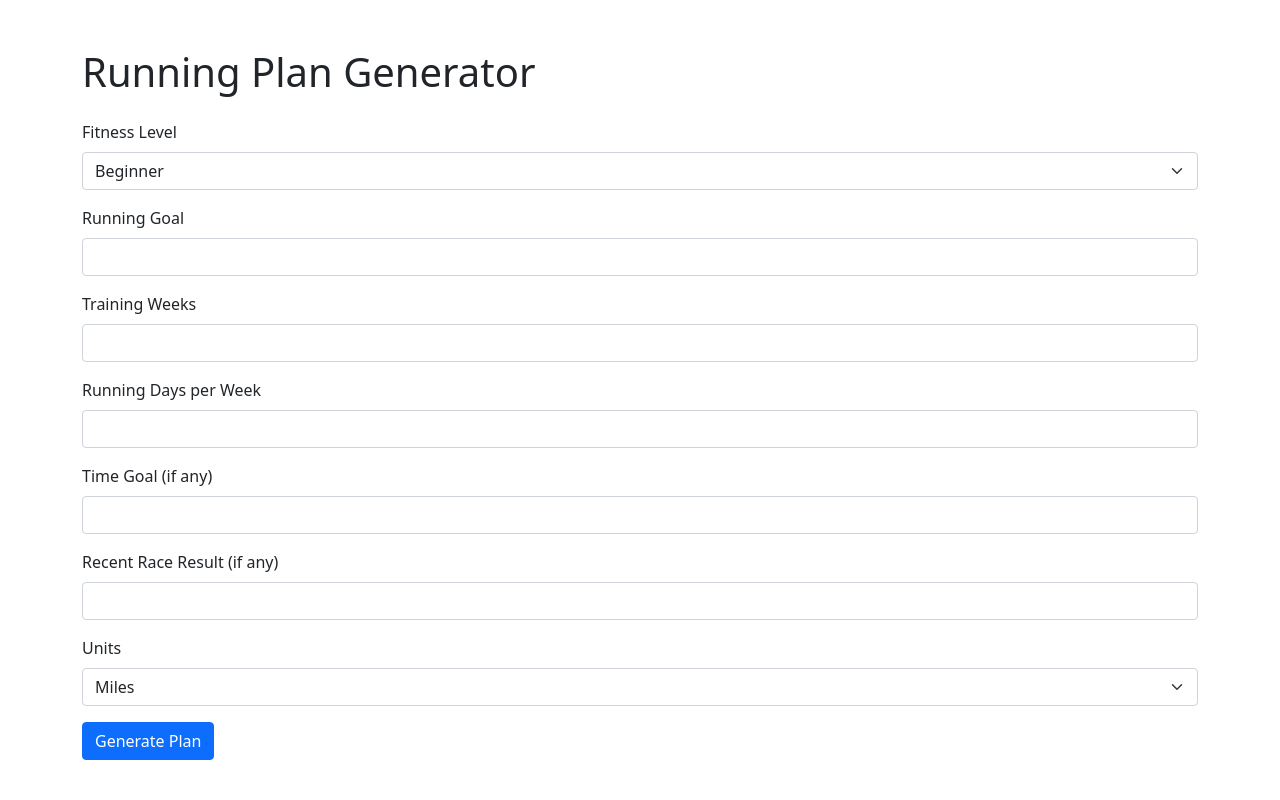
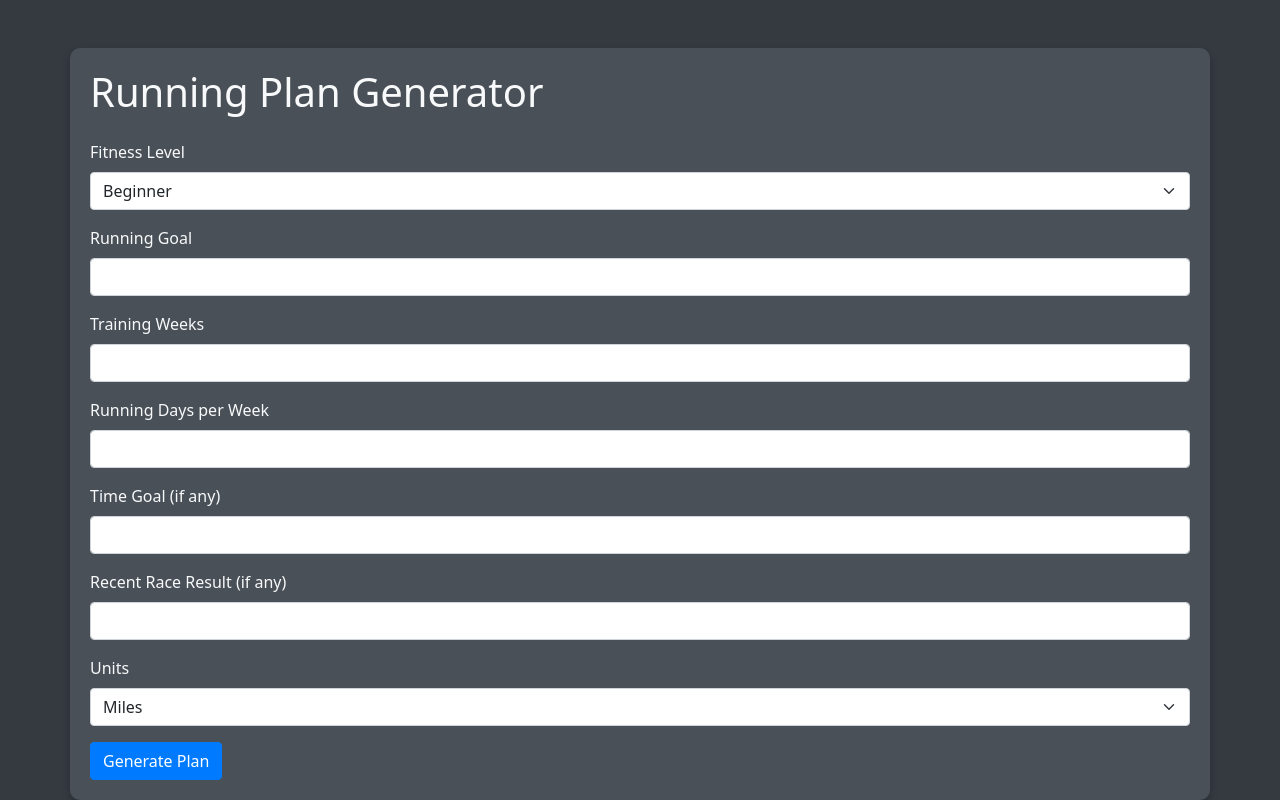
Before and after one commit to Dusoye/GPTRunCoach, a Flask app: page / in a window 1280 px wide. Run offline with Flask 3, Linux system fonts and the light colour scheme; some libraries are stand-ins or nearby versions.

Commit message:
update html style

```diff
--- a/app.py
+++ b/app.py
@@ -138,7 +138,7 @@ def generate_running_plan(fitness_level, goal, weeks, days_per_week, time_goal,
         return None
 
 def create_user_info_table(user_info):
-    table = "<table class='table table-striped'>"
+    table = "<table class='table table-dark'>"
     for key, value in user_info.items():
         if key == 'recent_race':
             table += f"<tr><th>{key.replace('_', ' ').title()}</th><td>{value['distance']} - {value['time']}</td></tr>"
@@ -148,7 +148,7 @@ def create_user_info_table(user_info):
     return table
 
 def create_training_plan_table(training_plan):
-    table = "<table class='table table-striped'>"
+    table = "<table class='table table-dark'>"
     table += "<thead><tr><th>Week</th><th>Day</th><th>Type</th><th>Distance</th><th>Description</th></tr></thead><tbody>"
     for week in training_plan:
         for workout in week['workouts']:
--- a/templates/index.html
+++ b/templates/index.html
@@ -5,6 +5,29 @@
     <meta name="viewport" content="width=device-width, initial-scale=1.0">
     <title>Running Plan Generator</title>
     <link href="https://cdn.jsdelivr.net/npm/bootstrap@5.1.3/dist/css/bootstrap.min.css" rel="stylesheet">
+    <style>
+        body {
+            background-color: #343a40;
+            color: #f8f9fa;
+        }
+        .form-label {
+            color: #f8f9fa;
+        }
+        .container {
+            background-color: #495057;
+            padding: 20px;
+            border-radius: 10px;
+            box-shadow: 0 4px 8px rgba(0, 0, 0, 0.2);
+        }
+        .btn-primary {
+            background-color: #007bff;
+            border-color: #007bff;
+        }
+        .btn-primary:hover {
+            background-color: #0056b3;
+            border-color: #004085;
+        }
+    </style>
 </head>
 <body>
     <div class="container mt-5">
```
Also changed, not shown: templates/result.html (+23 -0 lines).
